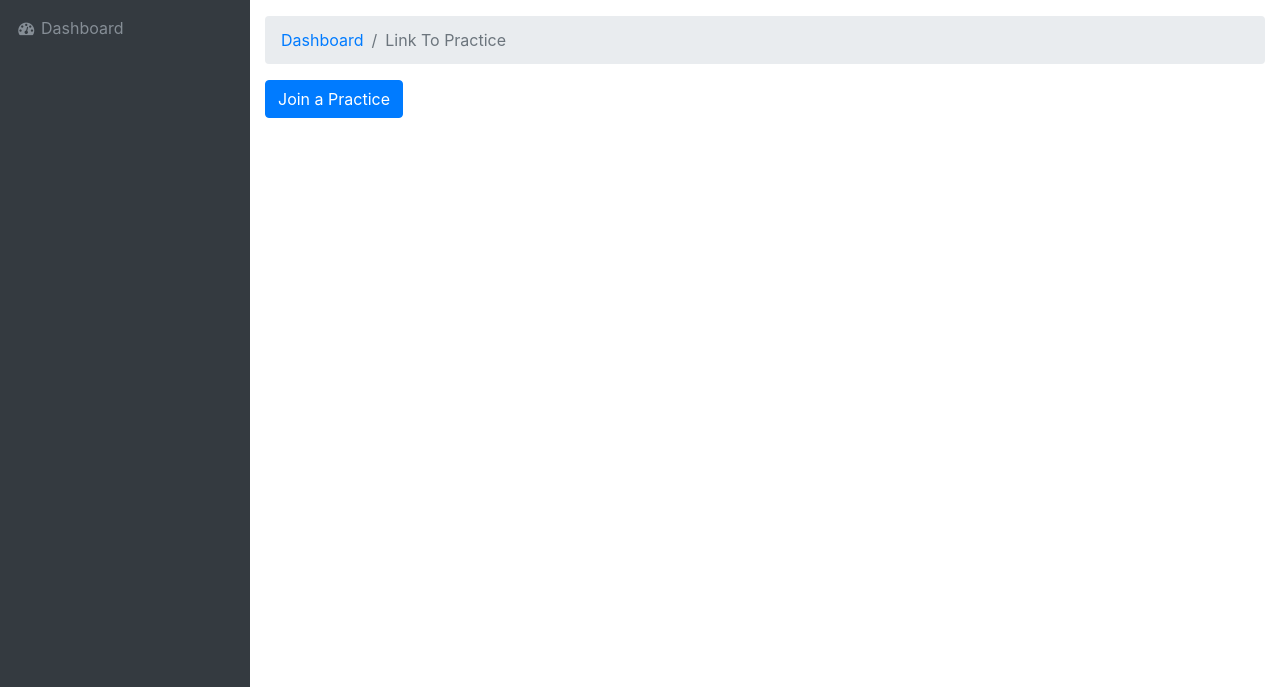
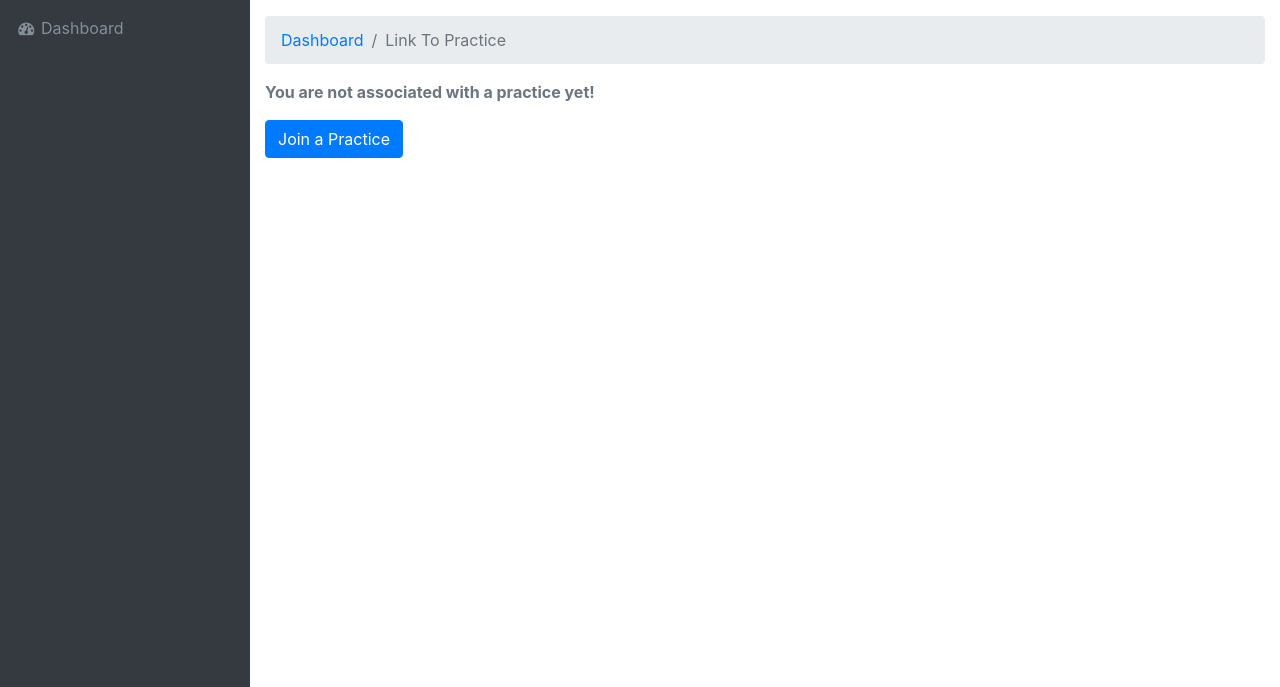
Before and after one commit to tadesanya/qumed, a Django app: page /account/link_practice/ in a window 1280 px wide. Shown: the part 56-743 px from the top of the page. Run offline with Django 3.2, Linux system fonts and the light colour scheme; the visitor is signed in with stand-in values (Sample User, id 1); some libraries are stand-ins or nearby versions.

Commit message:
fix html component spacing

```diff
--- a/qumed/account/templates/account/link-practice.html
+++ b/qumed/account/templates/account/link-practice.html
@@ -7,7 +7,13 @@
 {% endblock breadcrumb %}
 
 {% block content %}
-  <div class="row">
+  <div class="row mb-3">
+    <div class="col-md-12">
+      <strong class="text-secondary">You are not associated with a practice yet!</strong>
+    </div>
+  </div>
+
+  <div class="row mb-3">
     <div class="col-md-2">
       <button type="button" class="btn btn-primary" data-toggle="modal" data-target="#joinPracticeModal">Join a Practice</button>
 
@@ -22,10 +28,11 @@
               </button>
             </div>
             <form action="" method="post">
+              {% csrf_token %}
               <div class="modal-body">
                   <div class="form-group">
                     <label for="practiceID">Practice ID:</label>
-                    <input type="text" class="form-control" id="practiceID" placeholder="Enter practice ID">
+                    <input type="text" class="form-control" id="practiceID" name="practiceID" placeholder="Enter practice ID">
                   </div>
 
               </div>
--- a/qumed/account/views.py
+++ b/qumed/account/views.py
@@ -87,10 +87,14 @@ class LinkPracticeView(LoginRequiredMixin, View):
             try:
                 practice = Practice.objects.get(id=form.cleaned_data['practiceID'])
             except ObjectDoesNotExist:
-                messages.error(request, 'No practice found with this id.')
+                messages.error(request, 'No practice found with this ID.')
                 return render(request, self.template_name)
 
             request.user.practice = practice
             request.user.save()
             messages.info(request, 'You have been added to the practice {}'.format(practice.name))
             return HttpResponseRedirect(reverse_lazy('account:dashboard'))
+        else:
+            message = form.errors
+            messages.error(request, message)
+            return render(request, self.template_name)
```
